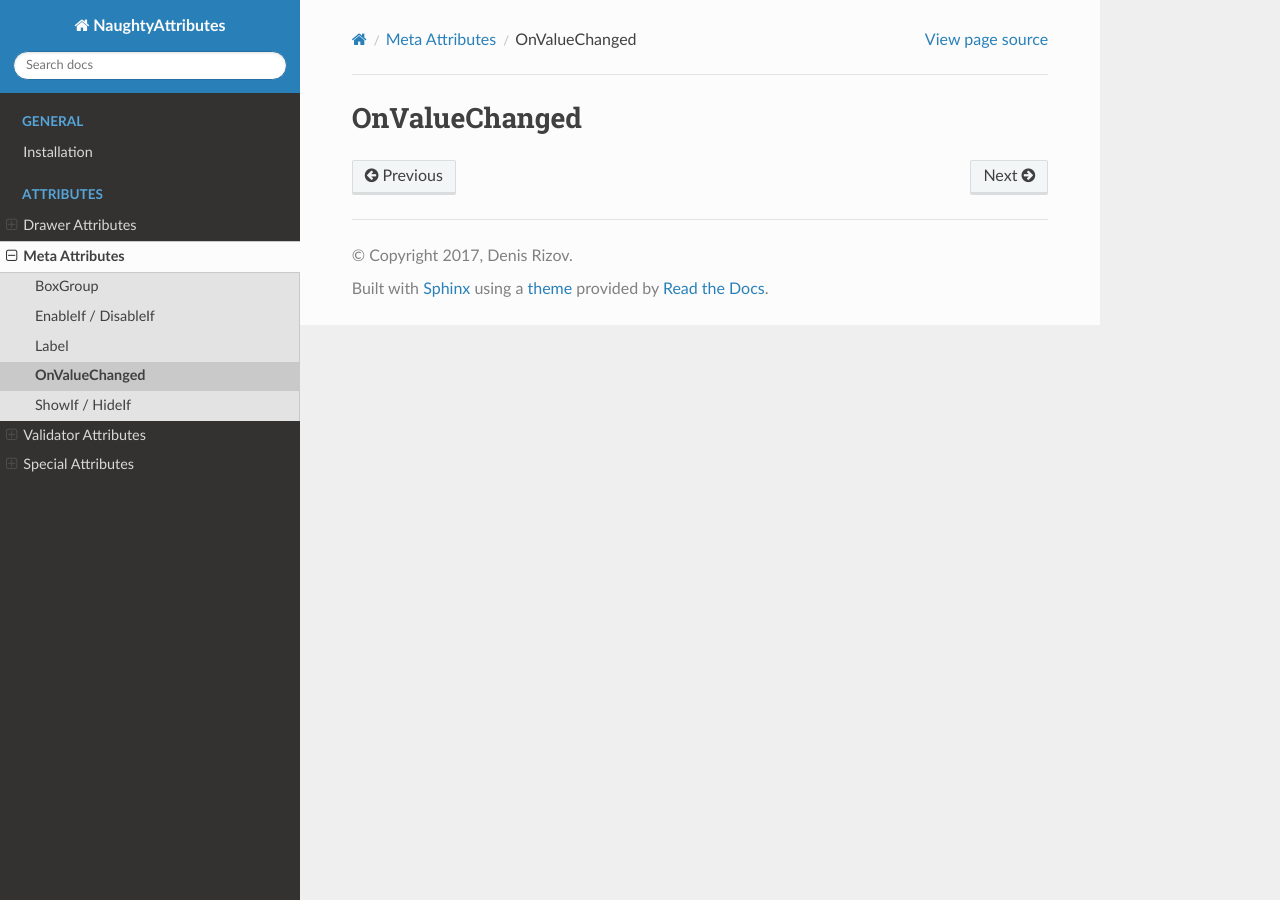
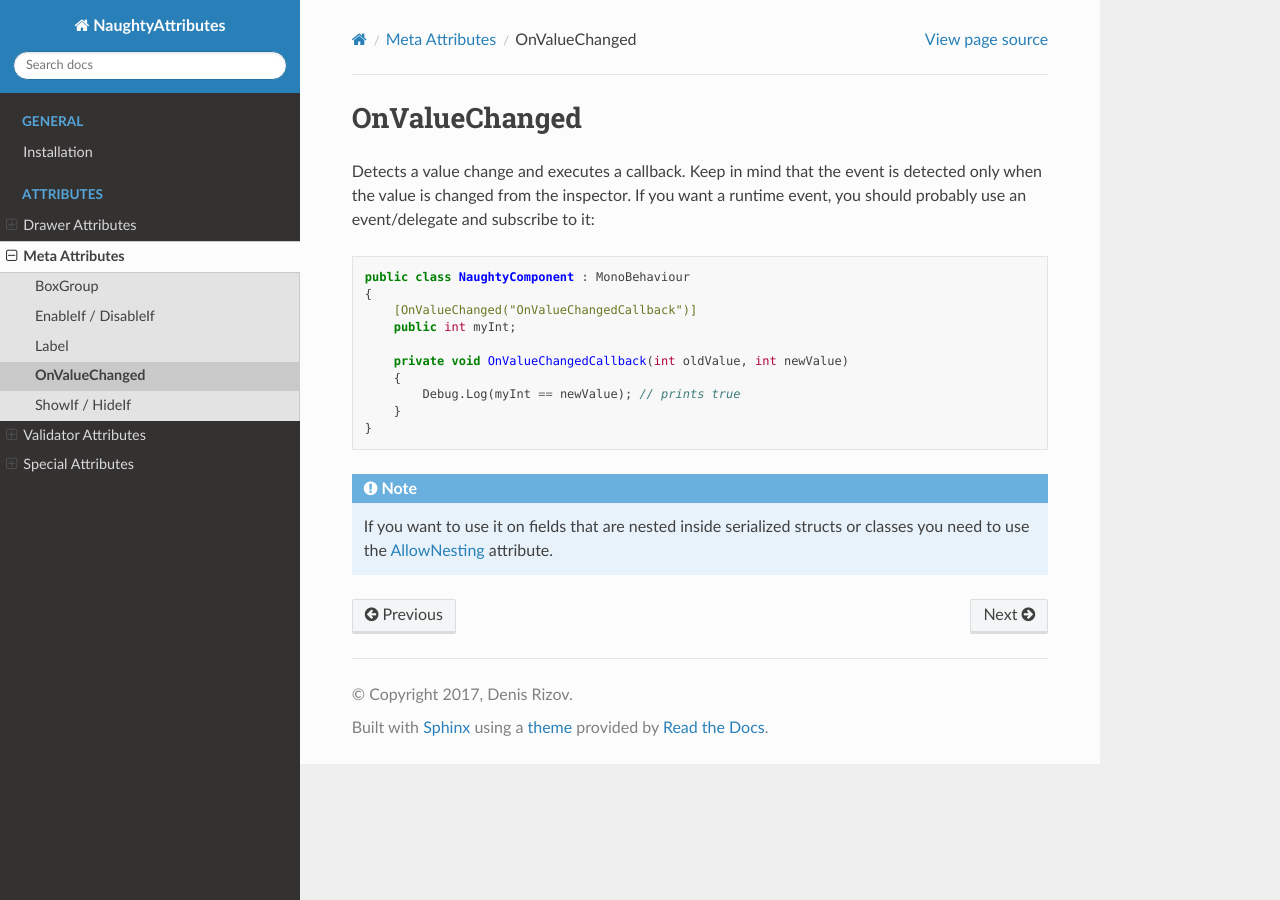
Before and after one commit to dbrizov/na-docs, a Sphinx documentation site: the page built from source/attributes/meta_attributes/on_value_changed.rst, in a window 1280 px wide. Built offline with Sphinx 7.4.7 and the Read the Docs theme 2.0.0, drawn with Linux system fonts in a browser that asks for light colours.

Commit message:
update: OnValueChanged

```diff
--- a/source/attributes/meta_attributes/on_value_changed.rst
+++ b/source/attributes/meta_attributes/on_value_changed.rst
@@ -1,2 +1,20 @@
 OnValueChanged
 ==============
+Detects a value change and executes a callback.
+Keep in mind that the event is detected only when the value is changed from the inspector.
+If you want a runtime event, you should probably use an event/delegate and subscribe to it::
+
+    public class NaughtyComponent : MonoBehaviour
+    {
+        [OnValueChanged("OnValueChangedCallback")]
+        public int myInt;
+
+        private void OnValueChangedCallback(int oldValue, int newValue)
+        {
+            Debug.Log(myInt == newValue); // prints true
+        }
+    }
+
+.. note::
+    If you want to use it on fields that are nested inside serialized structs or classes
+    you need to use the :ref:`label-allow-nesting` attribute.
```
